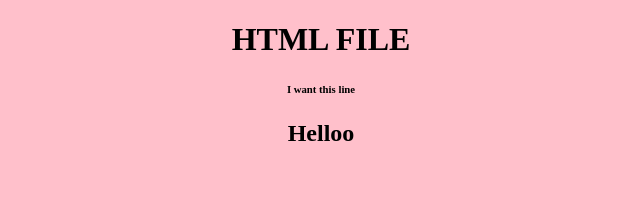
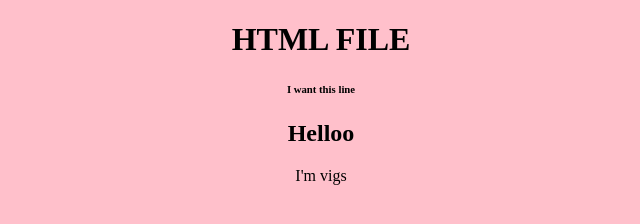
Before and after one commit to vigneshwari-c/Fullstack, a plain HTML site: page index.html in a window 1280 px wide. Shown: the full height of the page, 319-959 px from the left. Drawn offline with Linux system fonts and the light colour scheme.

Commit message:
Update index.html

```diff
--- a/index.html
+++ b/index.html
@@ -10,5 +10,6 @@
     <h1>HTML FILE</h1>
     <h6>I want this line</h6>
     <h2>Helloo</h2>
+    I'm vigs
 </body>
 </html>
```
